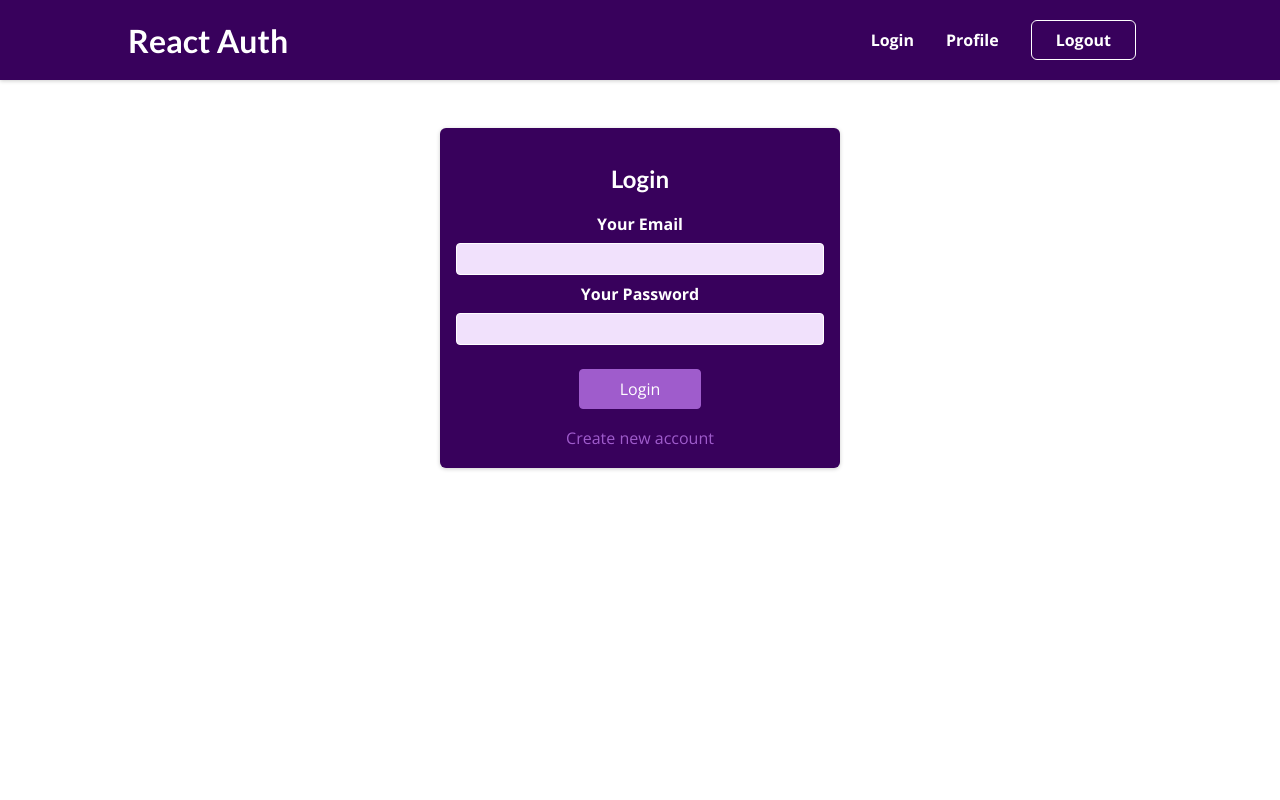
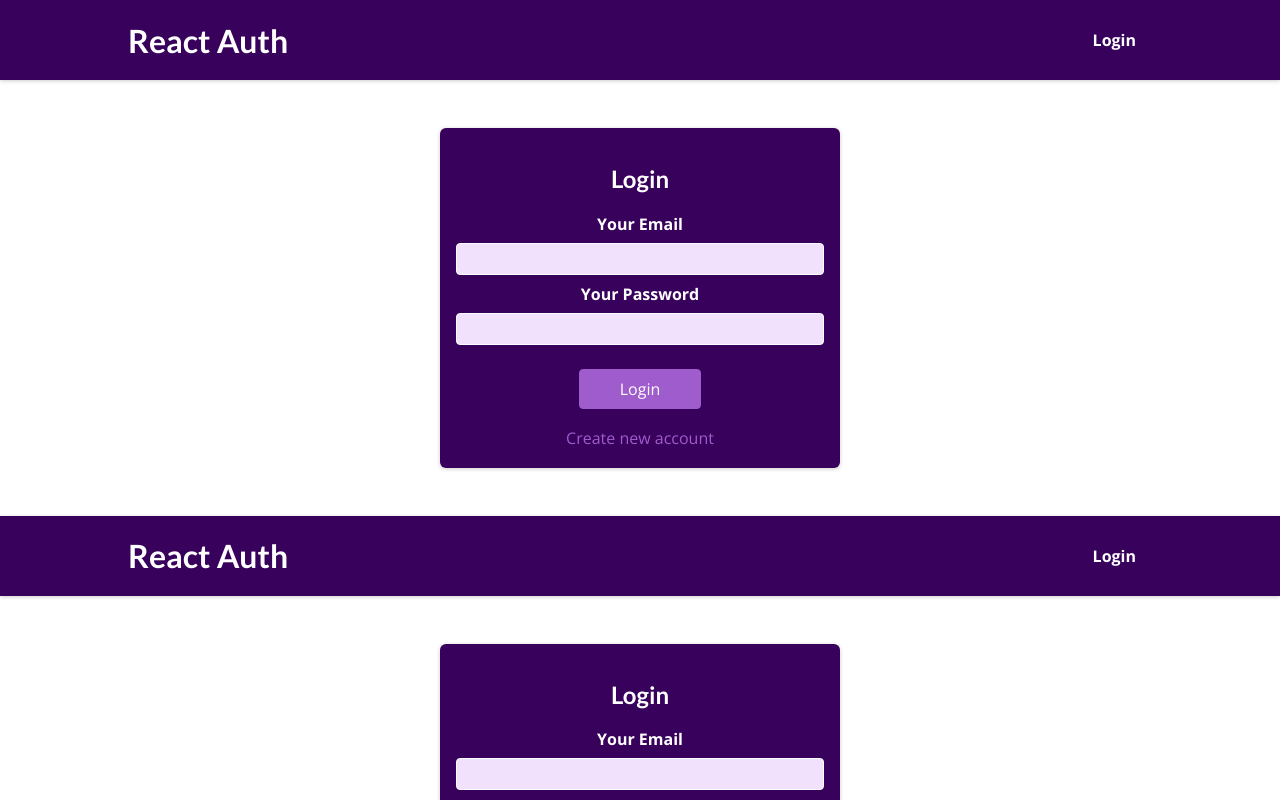
Before and after one commit to Sushmitacode12/Authentication, a React (Create React App) app: page /auth in a window 1280 px wide. Shown: the top 800 px of the page. Built offline with nearby package versions, Linux system fonts and the light colour scheme.

Commit message:
Managing the Token

```diff
--- a/src/components/Auth/AuthForm.js
+++ b/src/components/Auth/AuthForm.js
@@ -1,13 +1,16 @@
-import { useState, useRef } from 'react';
+import { useState, useRef, useContext } from 'react';
+import AuthContext from '../Store/auth-context';
 
 import classes from './AuthForm.module.css';
 
 const AuthForm = () => {
   const emailInputRef = useRef();
   const passwordInputRef = useRef();
+
+  const authCtx = useContext(AuthContext);
+
   const [isLogin, setIsLogin] = useState(true);
-  const [isLoading, setIsLoading] = useState(false)
-
+  const [isLoading, setIsLoading] = useState(false);
 
   const switchAuthModeHandler = () => {
     setIsLogin((prevState) => !prevState);
@@ -39,7 +42,7 @@
           'Content-Type' : 'application/json',
         },
       }).then((res) => {
-        setIsLoading(false)
+        setIsLoading(false);
         if(res.ok) {
           return res.json();
         } else {
@@ -49,11 +52,12 @@
               errorMessage = data.error.message
             }
             alert(errorMessage);
+
             throw new Error(errorMessage);
         });
       }
     }).then(data => {
-      console.log(data);
+      authCtx.login(data.idToken);
     })
     .catch(err => {
       alert(err.message);
--- a/src/components/Layout/MainNavigation.js
+++ b/src/components/Layout/MainNavigation.js
@@ -1,8 +1,14 @@
+import { useContext } from 'react';
 import { Link } from 'react-router-dom';
+import AuthContext from '../Store/auth-context';
 
 import classes from './MainNavigation.module.css';
 
 const MainNavigation = () => {
+  const authCtx = useContext(AuthContext);
+
+  const isLoggedIn = authCtx.isLoggedIn;
+
   return (
     <header className={classes.header}>
       <Link to='/'>
@@ -10,15 +16,21 @@
       </Link>
       <nav>
         <ul>
+          {!isLoggedIn && (
           <li>
             <Link to='/auth'>Login</Link>
           </li>
+          )}
+          {isLoggedIn && (
           <li>
             <Link to='/profile'>Profile</Link>
           </li>
+          )}
+          {isLoggedIn && (
           <li>
             <button>Logout</button>
           </li>
+          )}
         </ul>
       </nav>
     </header>
--- /dev/null
+++ b/src/components/Store/auth-context.js
@@ -0,0 +1,37 @@
+import React, { useState } from "react";
+
+const AuthContext = React.createContext({
+    token: '',
+    isLoggedIn: false,
+    login: (token) => {},
+    logout : () => {},
+});
+
+export const AuthContextProvider = (props) => {
+    const [token, setToken] = useState(null)
+
+    const userIsLoggedIn = !!token;
+
+    const loginHandler = (token) => {
+        setToken(token);
+    };
+
+    const logoutHandler = () => {
+        setToken(null);
+    };
+
+    const contextValue = {
+        token: token,
+        isLoggedIn: userIsLoggedIn,
+        login: loginHandler,
+        logout: logoutHandler
+    };
+
+    return (
+    <AuthContext.Provider value={contextValue}>{props.children}
+        {props.children}
+    </AuthContext.Provider>
+    );
+}
+
+export default AuthContext;
--- a/src/index.js
+++ b/src/index.js
@@ -3,10 +3,13 @@
 
 import './index.css';
 import App from './App';
+import { AuthContextProvider } from './components/Store/auth-context';
 
 const root = ReactDOM.createRoot(document.getElementById('root'));
 root.render(
-  <BrowserRouter>
-    <App />
-  </BrowserRouter>
+  <AuthContextProvider>
+    <BrowserRouter>
+      <App />
+    </BrowserRouter>
+  </AuthContextProvider>
 );
```
Also changed, not shown: 1 other file (tests, documents, lock files or other folders).
